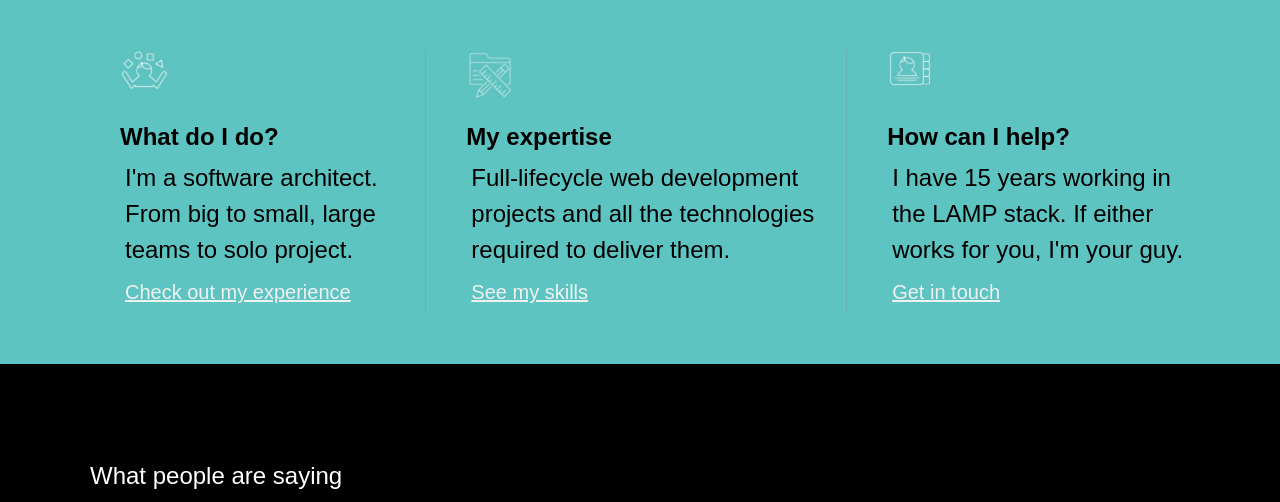
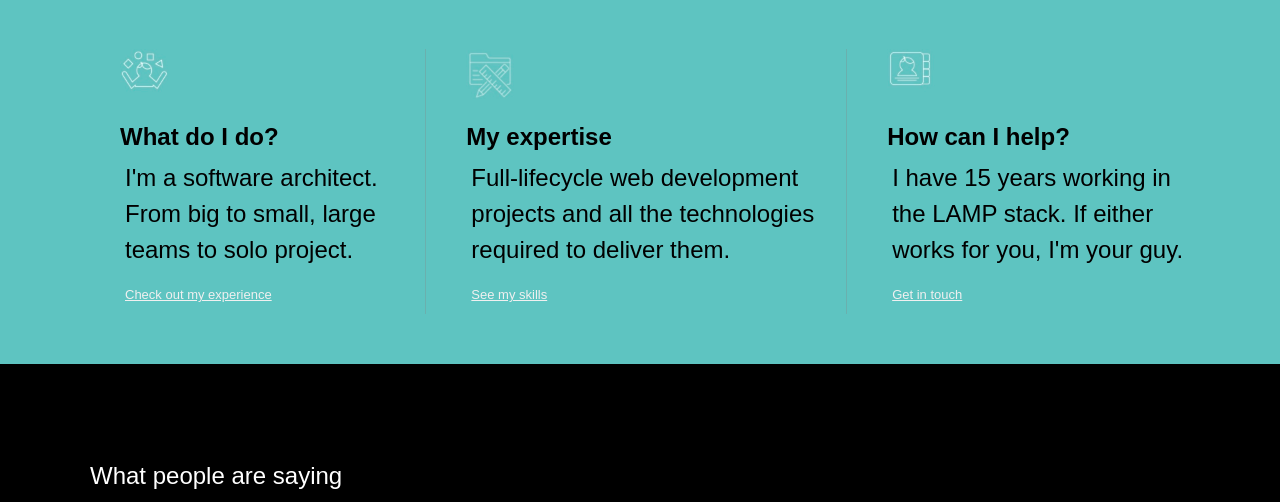
Before and after one commit to apquinn/envelopes, a PHP site: page / in a window 1280 px wide. Shown: the part 1586-2088 px from the top of the page. Run offline with PHP 8.4, Linux system fonts and the light colour scheme.

Commit message:
special layout

```diff
--- a/web/bioIncludes/App.css
+++ b/web/bioIncludes/App.css
@@ -114,7 +114,7 @@ h4 {
 /************** LIGHT BLUE *************/
 .blue {
   background: #5ec4c1;
-  padding: 50px;
+  padding: 50px 50px 80px 50px;
 }
 
 .blueBackground {
@@ -136,13 +136,17 @@ h4 {
 
 .blue-wrapper a {
   color: #f0f0f0;
-  font-size: smaller;
+  font-size: small;
 }
 .blue-wrapper a:hover {
   color: white;
 }
 
 @media only screen and (min-width: 1000px) {
+  .blue {
+    padding: 50px;
+  }
+
   .blue-wrapper img {
     width: 50px;
     padding: 0px 0px 10px 0px;
```
